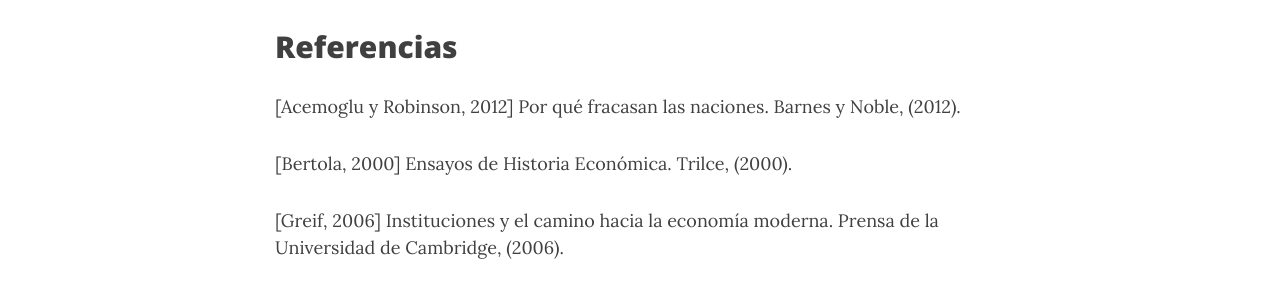
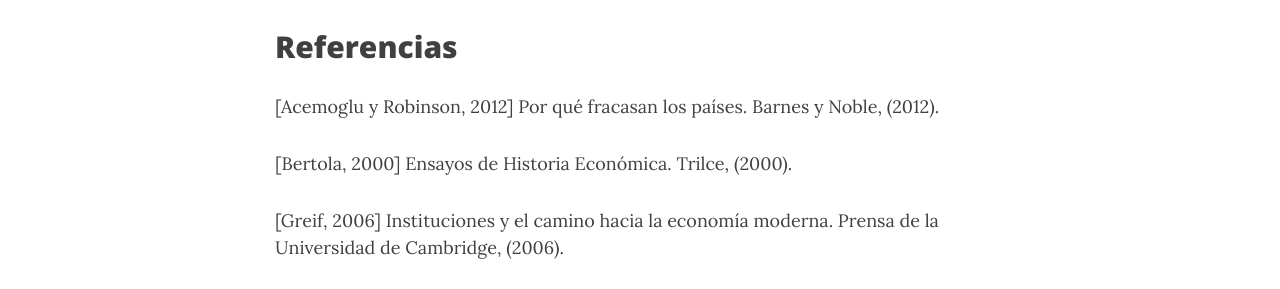
Before and after one commit to NigelCaspa/historiaeconomica, a Jekyll site: the page built from _posts/2021-08-01-bertola.md, in a window 1280 px wide and 900 px high, scrolled down 7799 px. Shown: the part 165-454 px from the top of the window. Built offline with Jekyll 4.4.1, drawn with Linux system fonts in a browser that asks for light colours; nearby versions of some CDN libraries; comment, search, counter and statistics services are not loaded.

Commit message:
corrijo referencia 1 de Acemoglu

```diff
--- a/_posts/2021-08-01-bertola.md
+++ b/_posts/2021-08-01-bertola.md
@@ -38,7 +38,7 @@
 
 ## Referencias
 
-[Acemoglu y Robinson, 2012] Por qué fracasan las naciones. Barnes y Noble, (2012).
+[Acemoglu y Robinson, 2012] Por qué fracasan los países. Barnes y Noble, (2012).
 
 [Bertola, 2000] Ensayos de Historia Económica. Trilce, (2000).
 
```
